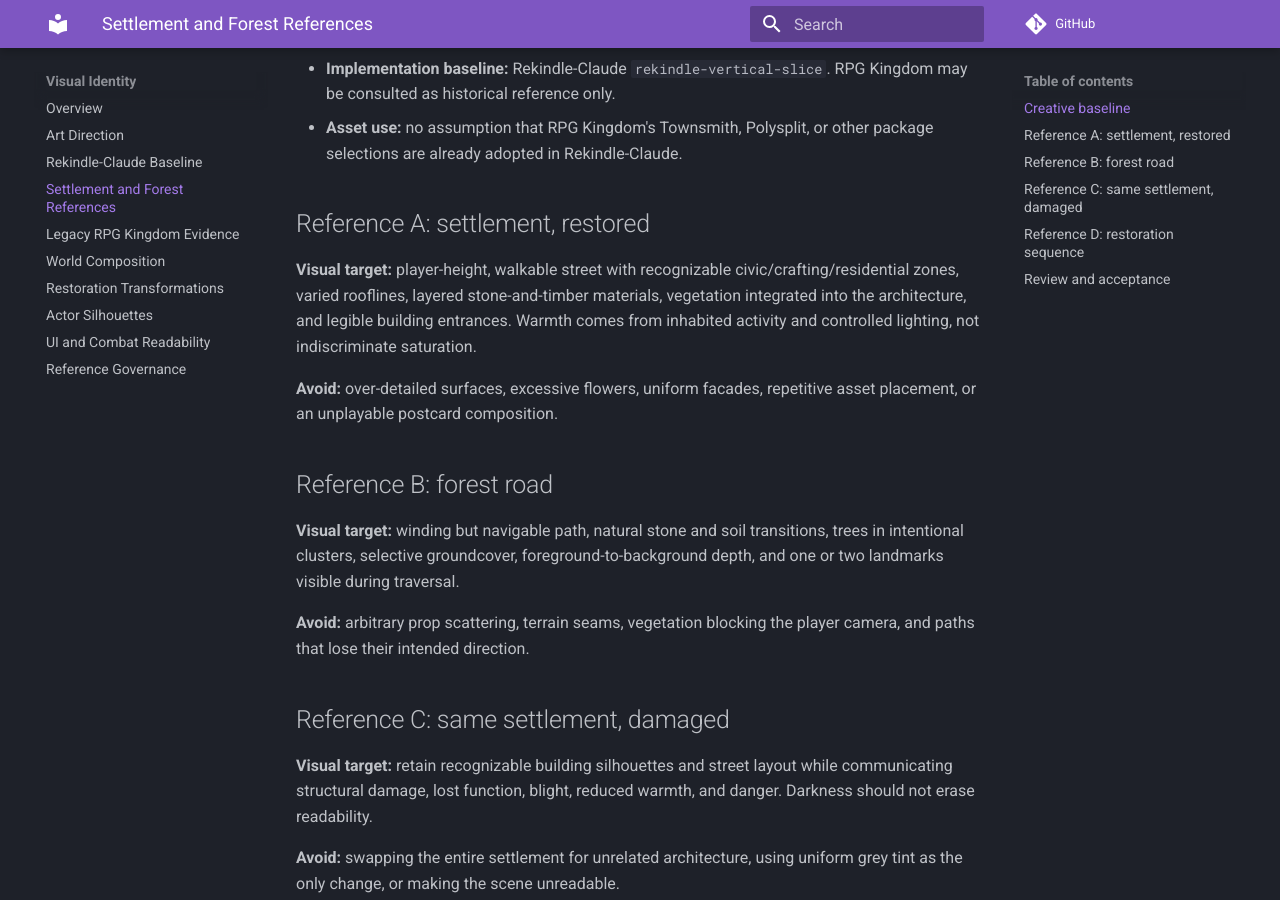
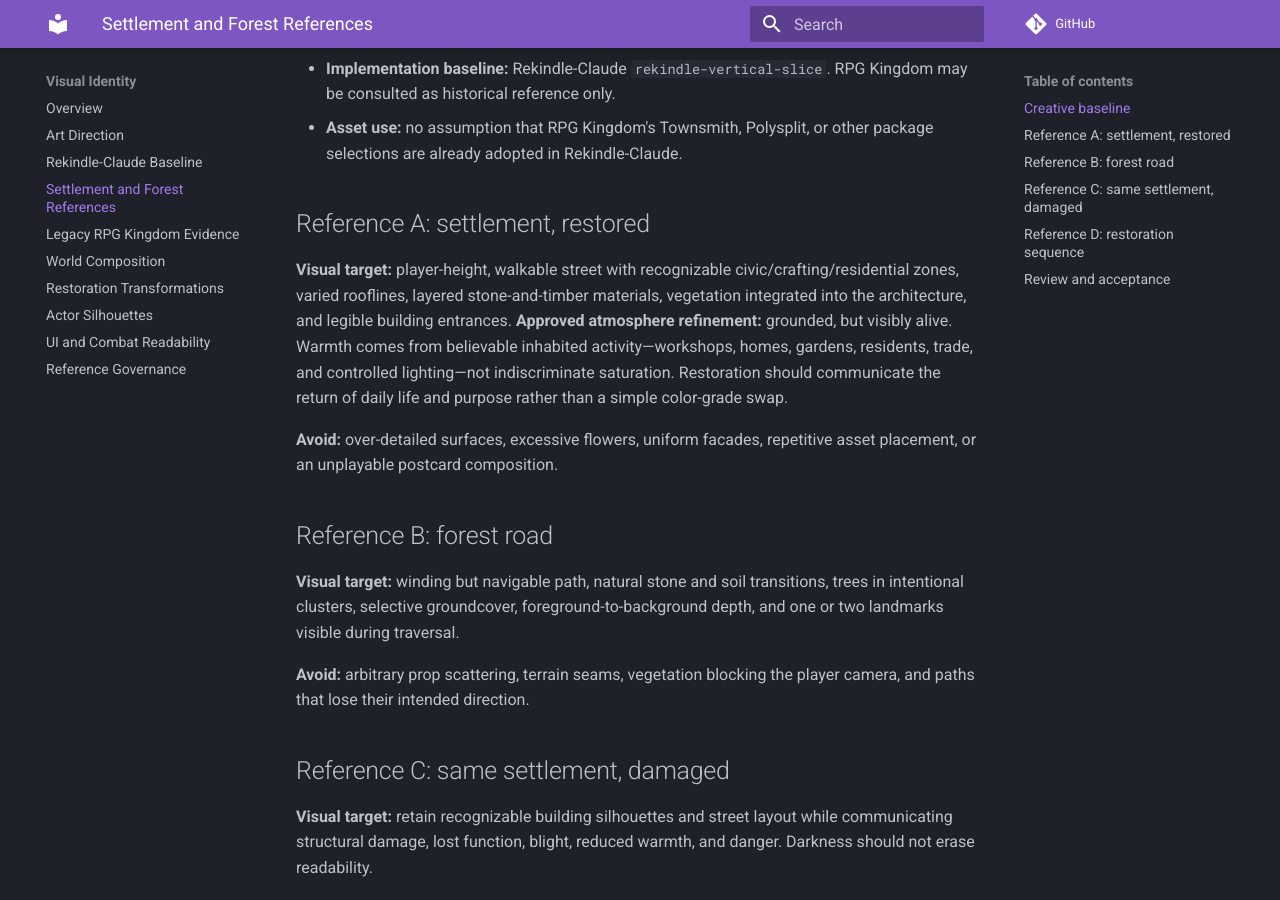
Before and after one commit to Shashakar/RPG-Kingdom-Design-Bible, an MkDocs documentation site: the page built from docs/visual/settlement-forest-reference-brief.md, in a window 1280 px wide and 900 px high, scrolled down 466 px. Built offline with MkDocs 1.6.1 and Material for MkDocs 9.7.7, drawn with Linux system fonts in a browser that asks for light colours; comment, search, counter and statistics services are not loaded.

Commit message:
Record grounded but living restored settlement direction

```diff
--- a/docs/visual/settlement-forest-reference-brief.md
+++ b/docs/visual/settlement-forest-reference-brief.md
@@ -12,7 +12,7 @@
 
 ## Reference A: settlement, restored
 
-**Visual target:** player-height, walkable street with recognizable civic/crafting/residential zones, varied rooflines, layered stone-and-timber materials, vegetation integrated into the architecture, and legible building entrances. Warmth comes from inhabited activity and controlled lighting, not indiscriminate saturation.
+**Visual target:** player-height, walkable street with recognizable civic/crafting/residential zones, varied rooflines, layered stone-and-timber materials, vegetation integrated into the architecture, and legible building entrances. **Approved atmosphere refinement:** grounded, but visibly alive. Warmth comes from believable inhabited activity—workshops, homes, gardens, residents, trade, and controlled lighting—not indiscriminate saturation. Restoration should communicate the return of daily life and purpose rather than a simple color-grade swap.
 
 **Avoid:** over-detailed surfaces, excessive flowers, uniform facades, repetitive asset placement, or an unplayable postcard composition.
 
```
